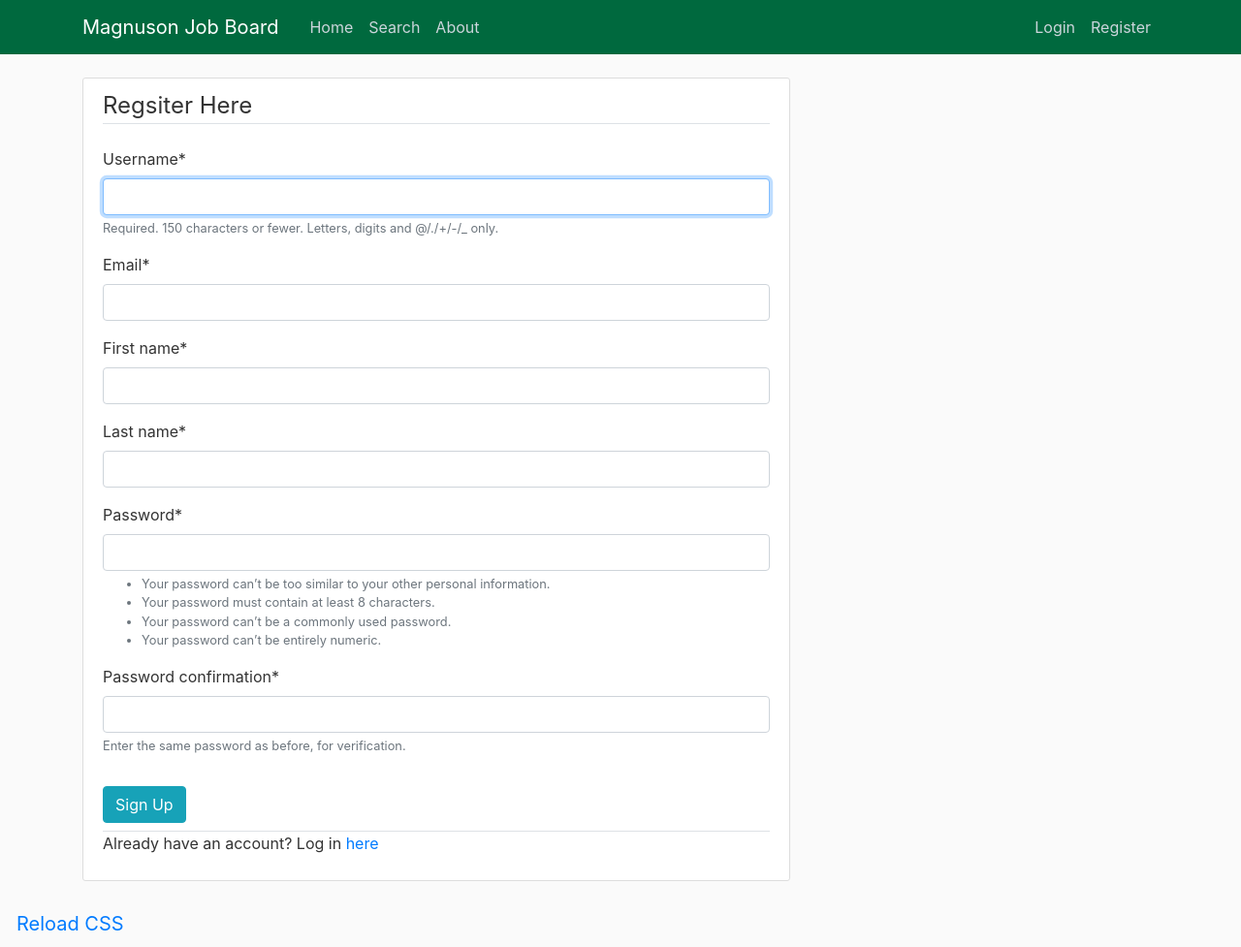
After one commit to willsanford/Magnuson-Job-Board, a Django app: page /register/ in a window 1280 px wide. The commit adds this page. Shown: the whole page at 97% size. Run offline with Django 3.2, Linux system fonts and the light colour scheme; some libraries are stand-ins or nearby versions.

Commit message:
added register, login and logout function

```diff
--- a/job_board/board/job_search.py
+++ b/job_board/board/job_search.py
@@ -61,7 +61,7 @@ def create_job_list(search_term, search_location):
 
     # we can create a list of keywords to loop our query over
 
-    # TODO : if you query " " this crashes. Fix this
+    # TODO : if you query " " this crashes. Fix this. Just need something to start the OR chaining
     q_list = search_term.split()
 
     q_filter_key = query_gen(q_list[0])
--- a/job_board/board/models.py
+++ b/job_board/board/models.py
@@ -1,4 +1,5 @@
 from django.db import models
+
 
 
 class Company(models.Model):
--- a/job_board/board/templates/board/about.html
+++ b/job_board/board/templates/board/about.html
@@ -1,4 +1,5 @@
 {% extends "board/base.html" %}
 {% block content %}
     <h1>About Page</h1>
+    <h3> We can add information about the website or links back to the magnuson website or something<h3>
 {% endblock content %}
--- a/job_board/board/templates/board/base.html
+++ b/job_board/board/templates/board/base.html
@@ -29,13 +29,23 @@
           <div class="collapse navbar-collapse" id="navbarToggle">
             <div class="navbar-nav mr-auto">
               <a class="nav-item nav-link" href="{% url 'board-home' %}">Home</a>
+              <a class="nav-item nav-link" href="{% url 'board-search' %}">Search</a>
               <a class="nav-item nav-link" href="{% url 'board-about' %}">About</a>
+
             </div>
             <!-- Navbar Right Side -->
-            <div class="navbar-nav">
-              <a class="nav-item nav-link" href="#">Login</a>
-              <a class="nav-item nav-link" href="#">Register</a>
-            </div>
+            <!-- We either want log in and register for unatuthenicted users, or logout for authenticated users-->
+            {% if user.is_authenticated %}
+              <div class="navbar-nav">
+                <a class="nav-item nav-link" href={% url 'logout' %}>Logout</a>
+              </div>
+            {% else %}
+              <div class="navbar-nav">
+                <a class="nav-item nav-link" href={% url 'login' %}>Login</a>
+                <a class="nav-item nav-link" href={% url 'register' %}>Register</a>
+              </div>
+            {% endif %}
+
           </div>
         </div>
       </nav>
@@ -43,21 +53,32 @@
     <main role="main" class="container">
       <div class="row">
         <div class="col-md-8">
+          {% if messages %}
+            {% for message in messages %}
+              <div class="alert alert-{{ message.tags }}">
+                {{ message }}
+              </div>
+            {% endfor%}
+          {% endif %}
           {% block content %}{% endblock %}
         </div>
+
+        {% if user.is_authenticated %}
         <div class="col-md-4">
           <div class="content-section">
             <h3>Sidebar</h3>
             <p class='text-muted'>Information about the sidebar.
               <ul class="list-group">
-                <li class="list-group-item list-group-item-light">Link 1</li>
-                <li class="list-group-item list-group-item-light">Link 2</li>
+                <li class="list-group-item list-group-item-light"><a href="#">View Profile</a></li>
+                <li class="list-group-item list-group-item-light"><a href="#">View Saved Jobs</a></li>
                 <li class="list-group-item list-group-item-light">Link 3</li>
-                <li class="list-group-item list-group-item-light">Link 4</li>
+                <li class="list-group-item list-group-item-light"><a href="#">Magnuson News and Updates</a></li>
               </ul>
             </p>
           </div>
         </div>
+        {% endif %}
+
       </div>
     </main>
     <a href="javascript:(function(){var h,a,f;a=document.getElementsByTagName('link');for(h=0;h<a.length;h++){f=a[h];if(f.rel.toLowerCase().match(/stylesheet/)&amp;&amp;f.href){var g=f.href.replace(/(&amp;|%5C?)forceReload=\d+/,'');f.href=g+(g.match(/\?/)?'&amp;':'?')+'forceReload='+(new Date().valueOf())}}})()" class="btn btn-lg btn-primary-outline">Reload CSS</a>
--- a/job_board/board/urls.py
+++ b/job_board/board/urls.py
@@ -4,5 +4,6 @@ from . import views
 urlpatterns = [
     path('', views.home, name='board-home'),
     path('about/', views.about, name='board-about'),
-    path('search/', views.search, name='board-search')
+    path('search/', views.search, name='board-search'),
+
 ]
--- a/job_board/job_board/settings.py
+++ b/job_board/job_board/settings.py
@@ -39,8 +39,11 @@ INSTALLED_APPS = [
     'django.contrib.staticfiles',
     'django.contrib.postgres.search',
 
+    'crispy_forms',
+
     'board',
     'users',
+
 ]
 
 MIDDLEWARE = [
@@ -122,3 +125,6 @@ USE_TZ = True
 # https://docs.djangoproject.com/en/3.0/howto/static-files/
 
 STATIC_URL = '/static/'
+
+
+CRISPY_TEMPLATE_PACK = 'bootstrap4'
--- a/job_board/job_board/urls.py
+++ b/job_board/job_board/urls.py
@@ -15,8 +15,13 @@ Including another URLconf
 """
 from django.contrib import admin
 from django.urls import path, include
+from users import views as user_views
 
 urlpatterns = [
     path('admin/', admin.site.urls),
-    path('', include('board.urls'))
+    path('register/', user_views.register, name="register"),
+    path('login/', user_views.login_request, name="login"),
+    path('logout/', user_views.logout_request, name='logout'),
+    path('', include('board.urls')),
+
 ]
--- /dev/null
+++ b/job_board/users/forms.py
@@ -0,0 +1,12 @@
+from django import forms
+from django.contrib.auth.models import User
+from django.contrib.auth.forms import UserCreationForm
+
+class UserRegisterForm(UserCreationForm):
+    email = forms.EmailField(required=True)
+    first_name = forms.CharField(max_length=100, required=True)
+    last_name = forms.CharField(max_length=100, required=True)
+
+    class Meta:
+        model = User
+        fields=['username', 'email', 'first_name', 'last_name', 'password1', 'password2']
--- /dev/null
+++ b/job_board/users/templates/users/register.html
@@ -0,0 +1,19 @@
+{% extends "board/base.html" %}
+{% load crispy_forms_tags %}
+{% block content %}
+    <div class="content-section">
+        <form method="POST">
+            {% csrf_token %}
+            <fieldset class="form-group">
+                <legend class="border-bottom mb-4">Regsiter Here</legend>
+                {{ form|crispy }}
+            </fieldset>
+
+            <div class="form-group">
+                <button class="btn btn-info" type="submit">Sign Up</button>
+
+                <p class='border-top mt-2'> Already have an account? Log in <a href={% url 'login' %}>here</a></p>
+            </div>
+        </form>
+    </div>
+{% endblock content %}
--- a/job_board/users/views.py
+++ b/job_board/users/views.py
@@ -1,3 +1,60 @@
-from django.shortcuts import render
+from django.shortcuts import render, redirect
+from django.contrib.auth import authenticate, login, logout
+from django.contrib.auth.forms import AuthenticationForm
+from .forms import UserRegisterForm
+from django.contrib import messages
 
-# Create your views here.
+def register(request):
+    if request.method == 'POST':
+        form = UserRegisterForm(request.POST)
+
+        if form.is_valid():
+            form.save()
+            messages.success(request, "Created successfully!!")
+            return redirect('board-home')
+        else:
+            messages.warning(request, "invalid form")
+            return redirect('register')
+    else :
+        form = UserRegisterForm()
+        context = {
+            "form" : form
+        }
+
+        return render(request, 'users/register.html', context)
+
+
+def login_request(request):
+    if request.method == 'POST':
+        form = AuthenticationForm(request.POST, data=request.POST)
+
+        if form.is_valid():
+            username = request.POST['username']
+            password = request.POST['password']
+
+            user = authenticate(request, username=username, password=password)
+
+            if user is not None:
+                login(request, user)
+                messages.success(request, 'Successfully Logged In')
+                return redirect('board-home')
+            else:
+                messages.warning(request, "Either the username or password entered does not match our database. Please try again!")
+                return redirect('login')
+        else:
+            messages.warning(request, "Either the username or password entered does not match our database. Please try again!")
+            return redirect('login')
+
+
+    else :
+        form = AuthenticationForm()
+        context = {
+            "form" : form
+        }
+        return render(request, 'users/login.html', context)
+
+
+def logout_request(request):
+    logout(request)
+
+    return redirect('login')
```
Also changed, not shown: job_board/board/templates/board/home.html (+6 -36 lines), job_board/board/views.py (+4 -17 lines), job_board/users/templates/users/login.html (added, +17 -0 lines), job_board/db.sqlite3.
